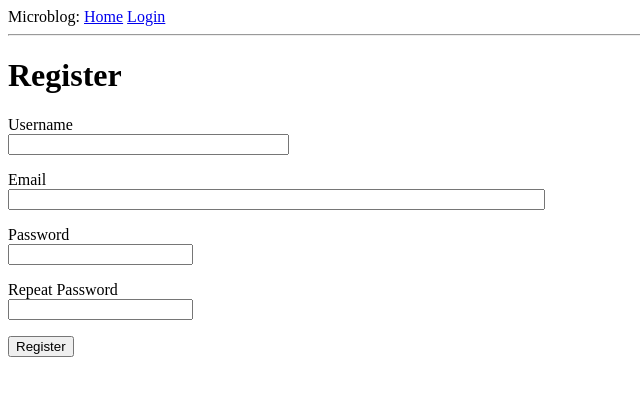
After one commit to jedrzejmatuszak/flask-mega-tutorial, a Flask app: page /register in a window 1280 px wide. The commit adds this page. Shown: the top 396 px of the page, without its empty margins (0-640 px from the left). Run offline with Flask 2, Linux system fonts and the light colour scheme.

Commit message:
chapter 5

```diff
--- a/app/__init__.py
+++ b/app/__init__.py
@@ -1,9 +1,12 @@
 from flask import Flask
+from flask_login import LoginManager
 from flask_migrate import Migrate
 from flask_sqlalchemy import SQLAlchemy
 from config import Config
 
 app = Flask(__name__)
+login = LoginManager(app)
+login.login_view = 'login'
 app.config.from_object(Config)
 db = SQLAlchemy(app)
 migrate = Migrate(app, db)
--- a/app/forms.py
+++ b/app/forms.py
@@ -1,6 +1,7 @@
 from flask_wtf import FlaskForm
 from wtforms import StringField, PasswordField, BooleanField, SubmitField
-from wtforms.validators import DataRequired
+from wtforms.validators import DataRequired, ValidationError, Email, EqualTo
+from app.models import User
 
 
 class LoginForm(FlaskForm):
@@ -8,3 +9,22 @@ class LoginForm(FlaskForm):
     password = PasswordField('Password', validators=[DataRequired()])
     remember_me = BooleanField('Remember Me')
     submit = SubmitField('Sign In')
+
+
+class RegistrationForm(FlaskForm):
+    username = StringField('Username', validators=[DataRequired()])
+    email = StringField('Email', validators=[DataRequired(), Email()])
+    password = PasswordField('Password', validators=[DataRequired()])
+    password2 = PasswordField('Repeat Password', validators=[DataRequired(),
+                                                             EqualTo('password')])
+    submit = SubmitField('Register')
+
+    def validate_username(self, username):
+        user = User.query.filter_by(username=username.data).first()
+        if user is not None:
+            raise ValidationError('Please use a different username')
+
+    def validate_email(self, email):
+        user = User.query.filter_by(email=email.data).first()
+        if user is not None:
+            raise ValidationError('Please use a different email address')
--- a/app/routes.py
+++ b/app/routes.py
@@ -1,12 +1,15 @@
-from flask import render_template, flash, redirect, url_for
-from app import app
-from app.forms import LoginForm
+from flask import render_template, flash, redirect, url_for, request
+from werkzeug.urls import url_parse
+from app import app, db
+from app.forms import LoginForm, RegistrationForm
+from flask_login import current_user, login_user, logout_user, login_required
+from app.models import User
 
 
 @app.route('/')
 @app.route('/index')
+@login_required
 def index():
-    user = {'username': 'blady'}
     posts = [
         {
             'author': {'username': 'John'},
@@ -17,13 +20,43 @@ def index():
             'body': 'The Avengers movie was so cool'
         }
     ]
-    return render_template('index.html', user=user, title='Home', posts=posts)
+    return render_template('index.html', title='Home', posts=posts)
 
 
 @app.route('/login', methods=['GET', 'POST'])
 def login():
+    if current_user.is_authenticated:
+        return redirect(url_for('index'))
     form = LoginForm()
     if form.validate_on_submit():
-        flash(f'Login requested for user {form.username.data}, remember_me={form.remember_me.data}')
+        user = User.query.filter_by(username=form.username.data).first()
+        if user is None or not user.check_password(form.password.data):
+            flash('Invalid username or password')
+            return redirect(url_for('login'))
+        login_user(user, remember=form.remember_me.data)
+        next_page = request.args.get('next')
+        if not next_page or url_parse(next_page).netloc != '':
+            next_page = url_for('index')
+        return redirect(next_page)
+    return render_template('login.html', title='Sign In', form=form)
+
+
+@app.route('/logout')
+def logout():
+    logout_user()
+    return redirect(url_for('index'))
+
+
+@app.route('/register', methods=['GET', 'POST'])
+def register():
+    if current_user.is_authenticated:
         return redirect(url_for('index'))
-    return render_template('login.html', title='Sign In', form=form)
+    form = RegistrationForm()
+    if form.validate_on_submit():
+        user = User(username=form.username.data, email=form.email.data)
+        user.set_password(form.password.data)
+        db.session.add(user)
+        db.session.commit()
+        flash('Congratulations, you are nowe registered user!')
+        return redirect(url_for('login'))
+    return render_template('register.html', title='Register', form=form)
--- a/app/templates/base.html
+++ b/app/templates/base.html
@@ -9,9 +9,14 @@
     {% endif %}
 </head>
 <body>
-    <div>Microblog:
+    <div>
+        Microblog:
         <a href="{{ url_for('index') }}">Home</a>
+        {% if current_user.is_anonymous %}
         <a href="{{ url_for('login') }}">Login</a>
+        {% else %}
+        <a href="{{ url_for('logout') }}">Logout</a>
+        {% endif %}
     </div>
     <hr>
     {% with messages = get_flashed_messages() %}
--- a/app/templates/index.html
+++ b/app/templates/index.html
@@ -1,7 +1,7 @@
 {% extends 'base.html' %}
 
 {% block content %}
-    <h1>Hi, {{ user.username }}!</h1>
+    <h1>Hi, {{ current_user.username }}!</h1>
     {% for post in posts %}
     <div><p>{{ post.author.username }} says: <b>{{ post.body }}</b></p></div>
     {% endfor %}
--- a/app/templates/login.html
+++ b/app/templates/login.html
@@ -20,5 +20,6 @@
         </p>
         <p>{{ form.remember_me() }} {{ form.remember_me.label }}</p>
         <p>{{ form.submit() }}</p>
+        <p>New user? <a href="{{ url_for('register') }}">Click to Register!</a> </p>
     </form>
 {% endblock %}
--- /dev/null
+++ b/app/templates/register.html
@@ -0,0 +1,37 @@
+{% extends 'base.html' %}
+
+{% block content %}
+    <h1>Register</h1>
+    <form action="" method="post">
+        {{ form.hidden_tag() }}
+        <p>
+            {{ form.username.label }}<br>
+            {{ form.username(size=32) }}<br>
+            {% for error in form.username.errors %}
+            <span style="color: red;">[{{ error }}]</span>
+            {% endfor %}
+        </p>
+        <p>
+            {{ form.email.label }}<br>
+            {{ form.email(size=64) }}<br>
+            {% for error in form.username.errors %}
+            <span style="color: red;">[{{ error }}]</span>
+            {% endfor %}
+        </p>
+        <p>
+            {{ form.password.label }}<br>
+            {{ form.password }}<br>
+            {% for error in form.username.errors %}
+            <span style="color: red;">[{{ error }}]</span>
+            {% endfor %}
+        </p>
+        <p>
+            {{ form.password2.label }}<br>
+            {{ form.password2 }}<br>
+            {% for error in form.username.errors %}
+            <span style="color: red;">[{{ error }}]</span>
+            {% endfor %}
+        </p>
+        <p>{{ form.submit() }}</p>
+    </form>
+{% endblock %}
```
Also changed, not shown: app/models.py (+15 -2 lines), app.db, microblog.py (line endings or trailing spaces).
